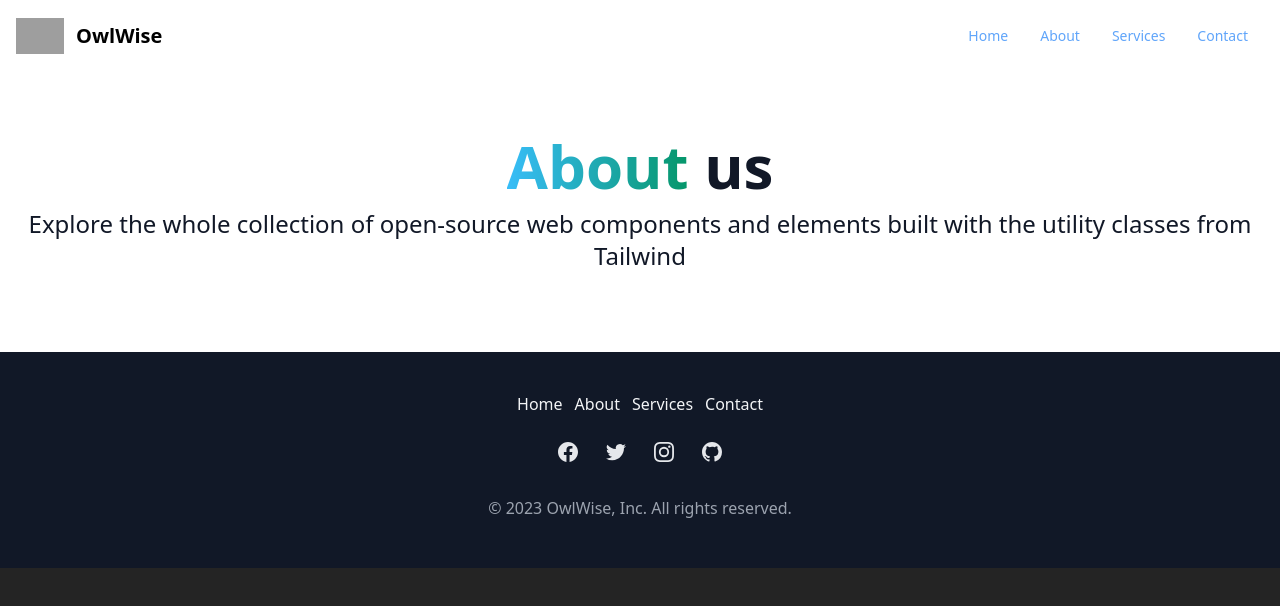
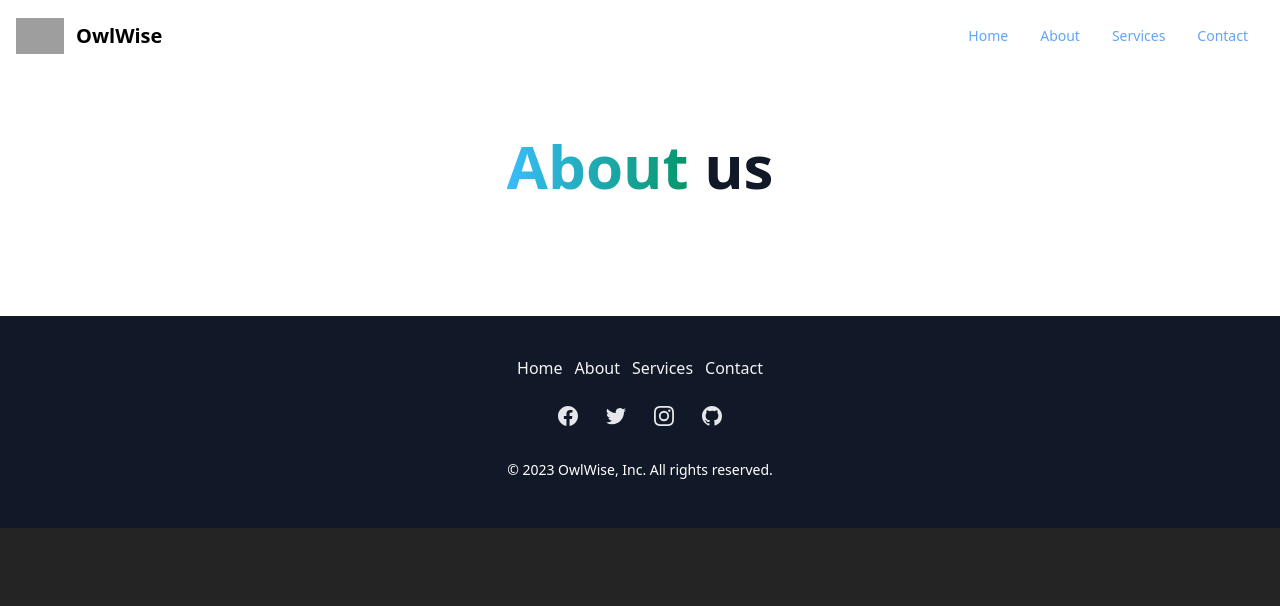
Before and after one commit to badkamyk/OwlWise, a React app: page /about in a window 1280 px wide. Shown: the top 606 px of the page. Built offline with nearby package versions, Linux system fonts and the light colour scheme; grey boxes are pictures that could not be loaded; the HTML template or start-up script is replaced by a standard one.

Commit message:
refactor: changed multiple molecules by making MainContentParagraph atom more reusable, removed MainCardDescription atom

```diff
--- a/src/components/atoms/MainCardDescription/index.tsx
+++ /dev/null
@@ -1,8 +0,0 @@
-export default function MainCardDescription({ text }: { text: string }) {
-	return (
-		<p className="font-md text-slate-500">
-			Lorem ipsum dolor sit amet consectetur adipisicing elit. Ipsam delectus
-			temporibus est ut nisi nam at adipisci sunt dolore quibusdam.
-		</p>
-	);
-}
--- a/src/components/atoms/MainContentHeading/ContentTypographyType.tsx
+++ b/src/components/atoms/MainContentHeading/ContentTypographyType.tsx
@@ -1,4 +1,6 @@
 export type ContentTypographyType = {
 	text: string;
+	size?: "sm" | "md" | "lg" | "xl" | "2xl" | "3xl" | "4xl" | "5xl"
+	color?: "gray" | "blue" | "white";
 	className?: string;
 };
--- a/src/components/atoms/MainContentHeading/index.tsx
+++ b/src/components/atoms/MainContentHeading/index.tsx
@@ -1,8 +1,24 @@
 import { ContentTypographyType } from "./ContentTypographyType";
+import classnames from "classnames";
 
 export default function ContentHeading({
-	text,
-	className = "mb-4 text-4xl md: text-5xl tracking-tight font-extrabold text-gray-900",
-}: ContentTypographyType) {
-	return <h3 className={className}>{text}</h3>;
+																				 text,
+																				 color="gray",
+																				 size="4xl",
+																				 className = "mb-4 tracking-tight font-extrabold",
+																			 }: ContentTypographyType) {
+	return <h3 className={classnames(className, {
+			"text-gray-900": color === "gray",
+			"text-blue-700": color === "blue",
+			"text-white": color === "white",
+			"text-sm": size === "sm",
+			"text-md": size === "md",
+			"text-lg": size === "lg",
+			"text-xl": size === "xl",
+			"text-2xl": size === "2xl",
+			"text-3xl": size === "3xl",
+			"text-4xl": size === "4xl",
+			"text-5xl": size === "5xl",
+		},
+	)}>{text}</h3>;
 }
--- a/src/components/atoms/MainContentParagraph/index.tsx
+++ b/src/components/atoms/MainContentParagraph/index.tsx
@@ -1,8 +1,19 @@
 import { ContentTypographyType } from "../MainContentHeading/ContentTypographyType";
+import classnames from "classnames";
 
 export default function MainContentParagraph({
-	text,
-	className = "mb-4 text-gray-900 text-md md:text-2xl",
-}: ContentTypographyType) {
-	return <p className={className}>{text}</p>;
+																							 text,
+																							 className = "mb-4",
+																							 size = "md",
+																							 color = "gray",
+																						 }: ContentTypographyType) {
+	return <p className={classnames(className, {
+		"text-gray-900": color === "gray",
+		"text-blue-700": color === "blue",
+		"text-white": color === "white",
+		"text-sm": size === "sm",
+		"text-md": size === "md",
+		"text-lg": size === "lg",
+		"text-xl": size === "xl",
+	})}>{text}</p>;
 }
--- a/src/components/molecules/AboutHeading/index.tsx
+++ b/src/components/molecules/AboutHeading/index.tsx
@@ -5,8 +5,8 @@ export default function AboutHeading() {
 	return (
 		<div className="py-8 px-4 text-center mx-auto max-w-screen-xl lg:py-16 lg:px-6 ">
 			<HeadingMain firstPhrase={"About"} secondPhrase={"us"} />
-			<MainContentParagraph
-				text={"Explore the whole collection of open-source web components and elements built with the utility classes from Tailwind"} />
+			<MainContentParagraph color={"white"} size={"xl"}
+														text={"We are a team of software engineers who are passionate about building scalable solutions for businesses."} />
 		</div>
 	);
 }
--- a/src/components/molecules/MainCardContent/index.tsx
+++ b/src/components/molecules/MainCardContent/index.tsx
@@ -1,9 +1,9 @@
 import { animated, useSpring } from "@react-spring/web";
 import { useInView } from "react-intersection-observer";
-import MainCardDescription from "../../atoms/MainCardDescription";
 import MainCardImg from "../../atoms/MainCardImg";
 import MainCardTitle from "../../atoms/MainCardTitle";
 import { MainCardType } from "./MainCardType";
+import MainContentParagraph from "../../atoms/MainContentParagraph";
 
 export default function MainCardContent({
 	title,
@@ -32,7 +32,7 @@ export default function MainCardContent({
 			<div className="space-y-4">
 				<MainCardImg src={src} alt="Image with particles" />
 				<MainCardTitle text={title} />
-				<MainCardDescription text={description} />
+				<MainContentParagraph text={description} color={"gray"}/>
 			</div>
 		</animated.div>
 	);
--- a/src/components/molecules/MainContentText/index.tsx
+++ b/src/components/molecules/MainContentText/index.tsx
@@ -10,8 +10,8 @@ export default function MainContentText({
 	return (
 		<div className="font-light text-gray-500 dark:text-gray-400 sm:text-lg">
 			<ContentHeading text={headingText} />
-			<MainContentParagraph text={paragraphText} />
-			<MainContentParagraph text={secondaryText} />
+			<MainContentParagraph text={paragraphText} size={"xl"}/>
+			<MainContentParagraph text={secondaryText} size={"xl"}/>
 		</div>
 	);
 }
--- a/src/components/organisms/ErrorPage/index.tsx
+++ b/src/components/organisms/ErrorPage/index.tsx
@@ -9,15 +9,13 @@ export default function ErrorPage() {
 				<div className="mx-auto max-w-screen-sm text-center">
 					<HeadingMain secondPhrase={"404"} />
 					<MainContentParagraph
-						className={
-							"mb-4 text-3xl font-bold tracking-tight text-gray-900 dark:text-white md:text-4xl"
-						}
+						color={"white"}
+						size={"xl"}
 						text={"Something's missing."}
 					/>
 					<MainContentParagraph
-						className={
-							"mb-4 text-lg font-light text-gray-500 dark:text-gray-400"
-						}
+						color={"white"}
+						size={"lg"}
 						text={
 							"Sorry, we can't find that page. You'll find lots to explore on the home page."
 						}
--- a/src/components/organisms/Footer/index.tsx
+++ b/src/components/organisms/Footer/index.tsx
@@ -5,7 +5,7 @@ import FooterMediaLinks from "../../molecules/FooterMediaLinks";
 export default function Footer() {
 	return (
 		<section className="bg-gray-900">
-			<div className="mx-auto max-w-screen-xl space-y-8 overflow-hidden px-4 py-12 sm:px-6 lg:px-8">
+			<div className="text-center mx-auto max-w-screen-xl space-y-8 overflow-hidden px-4 py-12 sm:px-6 lg:px-8">
 				<footer className="-mx-5 -my-2 flex flex-wrap justify-center gap-3">
 					<FooterLink href={"Home"} />
 					<FooterLink href={"About"} />
@@ -15,7 +15,7 @@ export default function Footer() {
 				<FooterMediaLinks />
 				<MainContentParagraph
 					text={"© 2023 OwlWise, Inc. All rights reserved."}
-					className={"mt-8 text-center text-base leading-6 text-gray-400"}
+					color={"white"} size={"sm"}
 				/>
 			</div>
 		</section>
```
